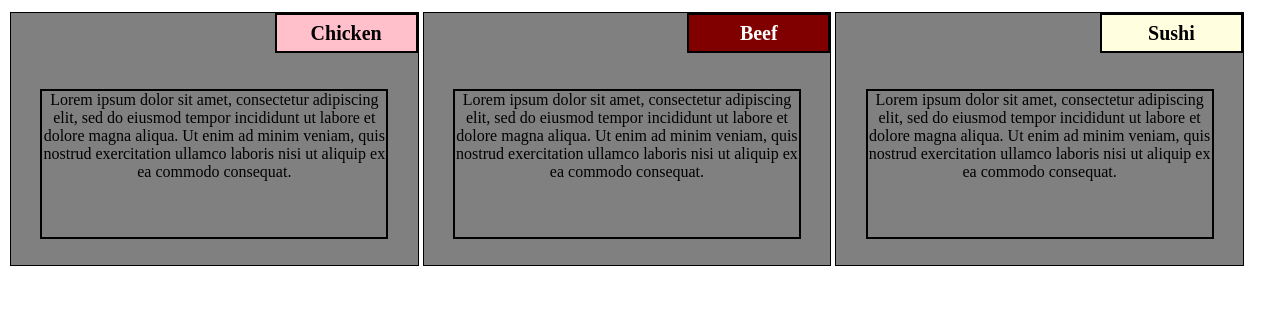
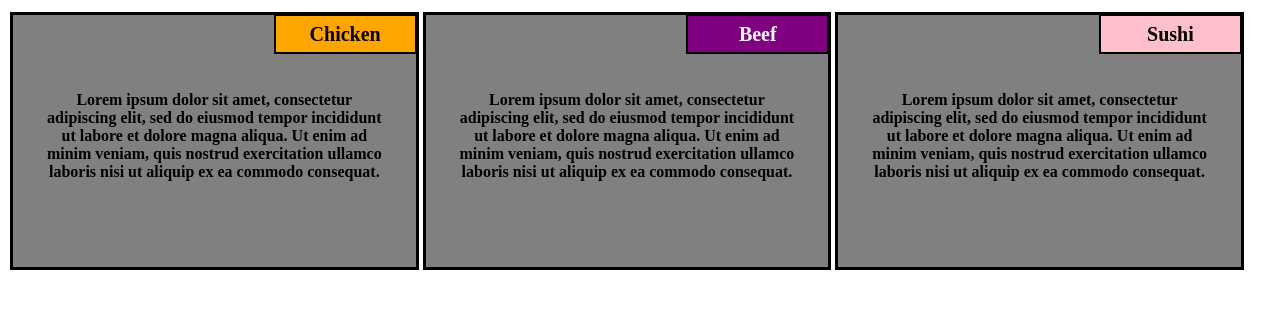
Before and after one commit to aishani874/coursera-test, a plain HTML site: page mod2_solution/index.html in a window 1280 px wide. Shown: the part 61-370 px from the top of the page. Drawn offline with Linux system fonts and the light colour scheme.

Commit message:
Update index.html

```diff
--- a/mod2_solution/index.html
+++ b/mod2_solution/index.html
@@ -11,7 +11,6 @@
   font-family: Times New Roman;
   box-sizing: border-box;
 }
-
 h1 {
   margin-bottom: 15px;
   margin-right:2px;
@@ -24,8 +23,8 @@ span{
 }
 
 section {
-  outline-color: black;
-  border:1px black solid;
+  outline-color: white;
+  border:1px white;
   padding:10px;
   padding-top:50px;
   width:8.33%;
@@ -39,6 +38,10 @@ section {
   margin-right:2px;
 }
 
+div.container > section {
+  border:solid black;
+}
+
 p {
   border:2px solid black;
   background-color:grey;
@@ -50,6 +53,8 @@ p {
   color:black;
   text-align:center;
   font-stretch: 100%;
+  border:grey;
+  font-weight:bold;
 }
 section > span > p {
   padding-top:7px;
@@ -63,23 +68,23 @@ section > span > p {
 }
 span{
   position:absolute;
-  top:-20px;
-  right:0px;
+  top:-21px;
+  right:-1px;
 }
 span .head1{
   width:143px;
   height:40px;
-  background-color: pink;
+  background-color:orange;
   }
 span .head2{
-  background-color:maroon;
+  background-color:purple;
   width:143px;
   height:40px;
   color:white;
   font-weight:bold;
 }
 span .head3{
-  background-color:lightyellow;
+  background-color:pink;
   width:143px;
   height:40px;
 }
```
